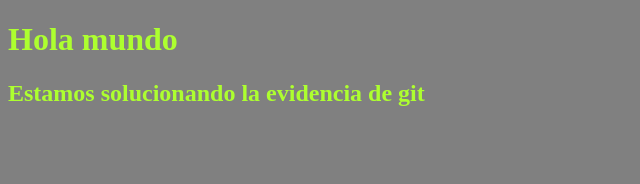
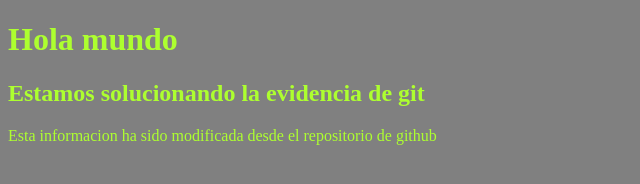
Before and after one commit to RobledoJohn/Evidencia-Git, a plain HTML site: page index.html in a window 1280 px wide. Shown: the whole page, without its empty margins (0-640 px from the left). Drawn offline with Linux system fonts and the light colour scheme.

Commit message:
modificando desde remoto

```diff
--- a/index.html
+++ b/index.html
@@ -11,5 +11,6 @@
 <body>
     <h1>Hola mundo</h1>
     <h2>Estamos solucionando la evidencia de git</h2>
+    <p>Esta informacion ha sido modificada desde el repositorio de github</p>
 </body>
 </html>
```
